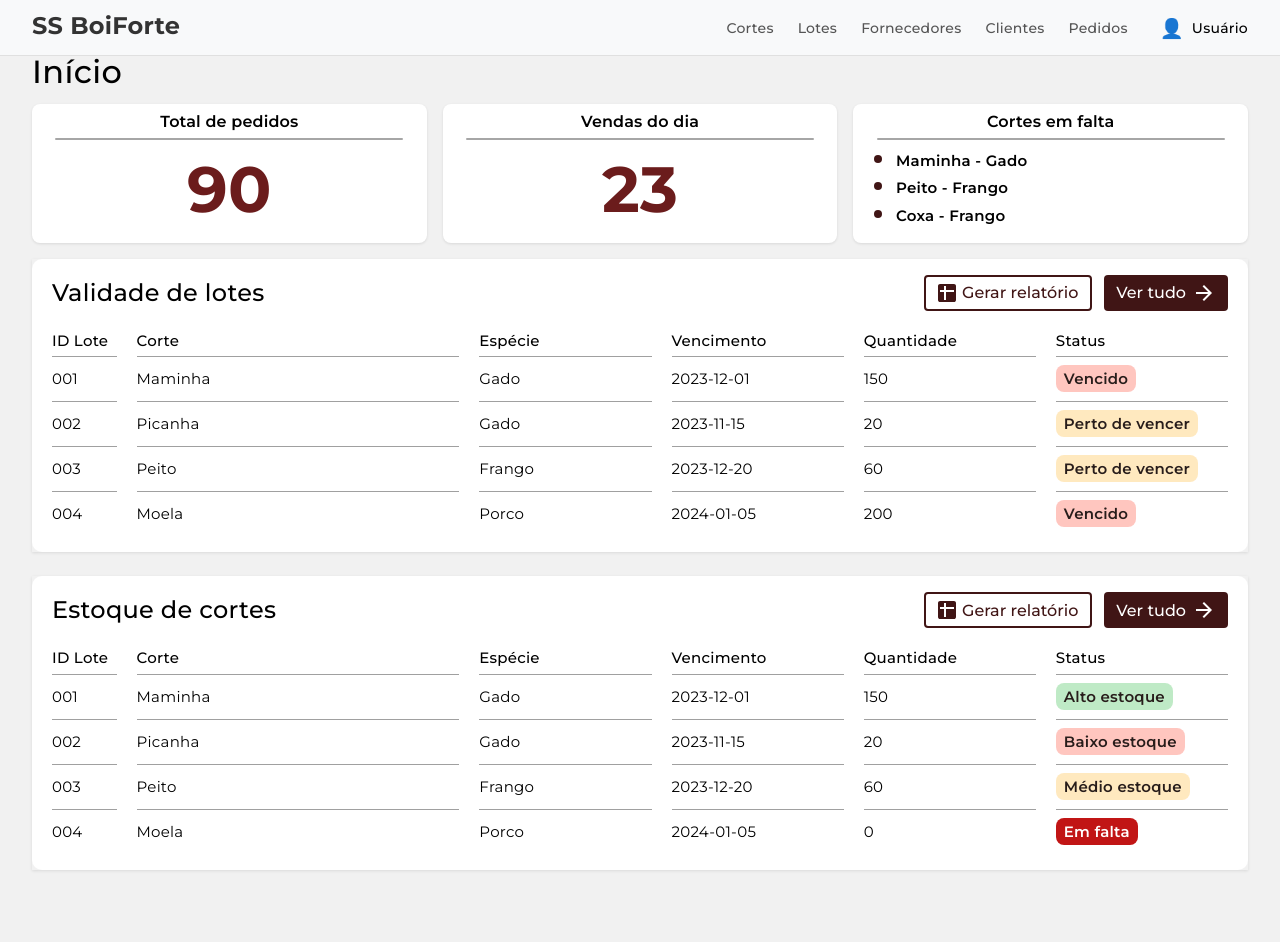
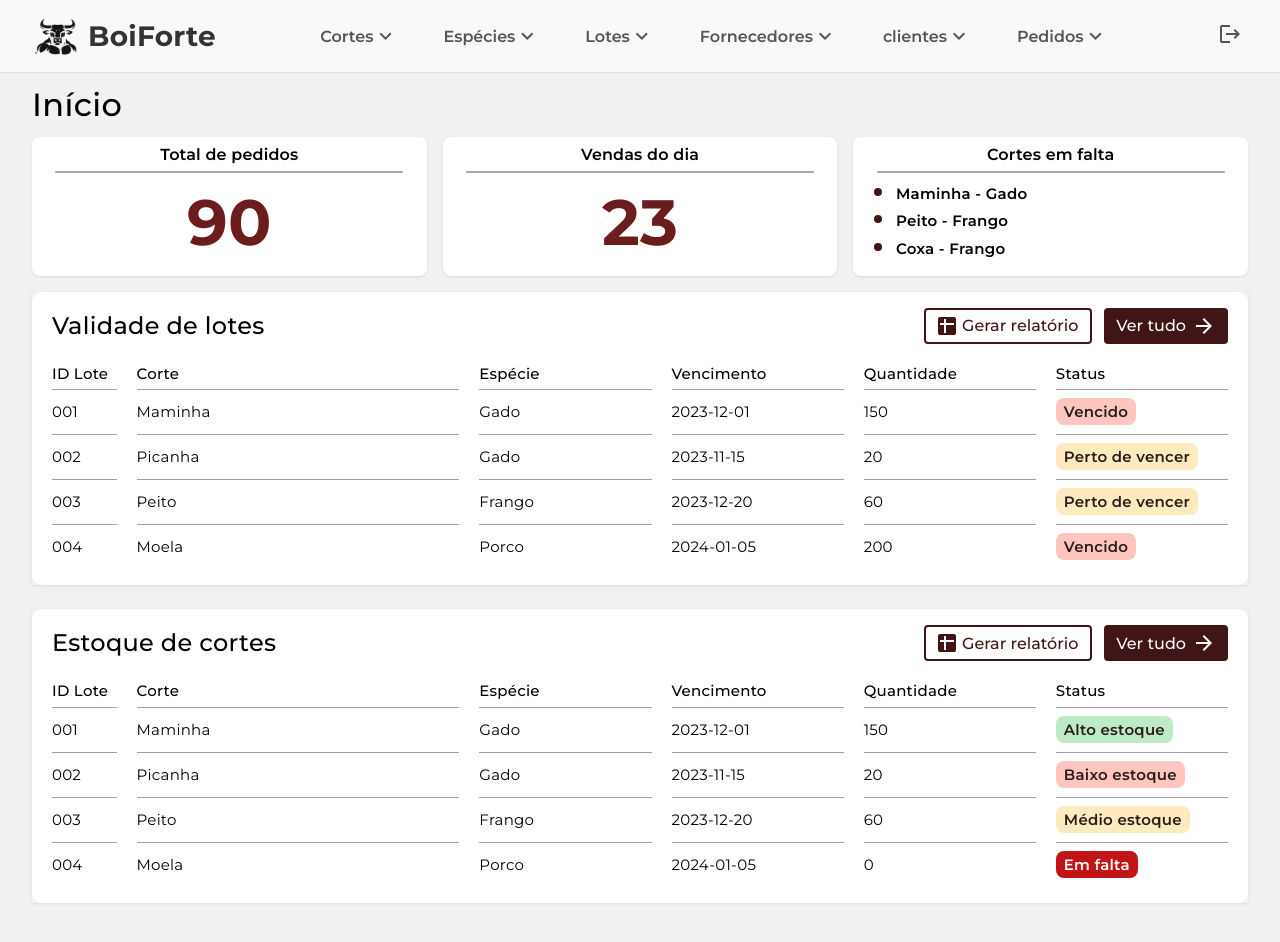
Before and after one commit to wilhelmSt/boiforte-angular, an Angular app: page /dashboard in a window 1280 px wide. Before the commit the page ends 894 px from the top, so only its background shows below. Built offline with nearby package versions, Linux system fonts and the light colour scheme; sample sign-in values are in the browser's storage.

Commit message:
fix: header and routes

```diff
--- a/src/app/pages/dashboard/dashboard.component.scss
+++ b/src/app/pages/dashboard/dashboard.component.scss
@@ -9,7 +9,7 @@
 
 .dashboard {
   width: 100%;
-  padding: 0 2rem;
+  padding: 1rem 2rem;
   background-color: #f1f1f1;
 
   h2 {
--- a/src/app/services/auth.service.ts
+++ b/src/app/services/auth.service.ts
@@ -1,9 +1,12 @@
 import { Injectable } from '@angular/core';
+import { Router } from '@angular/router';
 
 @Injectable({
   providedIn: 'root',
 })
 export class AuthService {
+  constructor(private router: Router) {}
+
   getToken(): string | null {
     return localStorage.getItem('token');
   }
@@ -14,5 +17,7 @@ export class AuthService {
 
   logout(): void {
     localStorage.removeItem('token');
+
+    this.router.navigate(['']);
   }
 }
--- a/src/app/shared/header/header.component.html
+++ b/src/app/shared/header/header.component.html
@@ -1,18 +1,24 @@
 <header class="header-container">
   <div class="header-left">
-    <span class="logo">SS BoiForte</span>
+    <img src="assets/icons/logo.svg" alt="logo" />
+    <span class="logo">BoiForte</span>
   </div>
+
+  <div class="header-middle">
+    <nav class="nav-menu">
+      <button
+        *ngFor="let route of routes"
+        class="nav-button"
+        [class.active]="route.isActive"
+        (click)="navigateTo(route.route)"
+      >
+        <span class="nav-link">{{ route.name }}</span>
+        <mat-icon>keyboard_arrow_down</mat-icon>
+      </button>
+    </nav>
+  </div>
+
   <div class="header-right">
-    <nav class="nav-menu">
-      <a routerLink="/cortes" class="nav-link">Cortes</a>
-      <a routerLink="/lotes" class="nav-link">Lotes</a>
-      <a routerLink="/fornecedores" class="nav-link">Fornecedores</a>
-      <a routerLink="/clientes" class="nav-link">Clientes</a>
-      <a routerLink="/pedidos" class="nav-link">Pedidos</a>
-    </nav>
-    <div class="user-info">
-      <span class="user-icon">👤</span>
-      <span class="user-name">Usuário</span>
-    </div>
+    <button type="button" (click)="logout()"><mat-icon>logout</mat-icon></button>
   </div>
 </header>
--- a/src/app/shared/header/header.component.scss
+++ b/src/app/shared/header/header.component.scss
@@ -8,52 +8,63 @@
   box-shadow: 0 2px 4px rgba(0, 0, 0, 0.1);
 
   .header-left {
+    display: flex;
+    justify-content: center;
+    align-items: center;
+    gap: 8px;
+
     .logo {
-      font-size: 1.5rem;
-      font-weight: bold;
+      font-size: 1.75rem;
+      font-weight: 700;
       color: #333;
     }
   }
 
-  .header-right {
+  .header-middle {
     display: flex;
+    justify-content: center;
     align-items: center;
-    gap: 2rem;
 
     .nav-menu {
       display: flex;
-      gap: 1.5rem;
+      gap: 1rem;
 
-      .nav-link {
+      .nav-button {
         text-decoration: none;
         color: #555;
-        font-weight: 500;
-        transition: color 0.3s;
+        border: none;
+        background-color: transparent;
+        font-weight: 600;
+        font-size: 1rem;
+        display: flex;
+        justify-content: center;
+        align-items: center;
+        cursor: pointer;
+        padding: 5px 15px;
+        border-radius: 25px;
 
         &:hover {
-          color: #007bff;
+          background-color: #6b1c1c99;
+          color: #ededed;
         }
 
         &.active {
-          color: #007bff;
-          border-bottom: 2px solid #007bff;
+          color: #fff;
+          background-color: #6b1c1c;
         }
       }
     }
+  }
 
-    .user-info {
-      display: flex;
-      align-items: center;
-      gap: 0.5rem;
+  .header-right {
+    button {
+      text-decoration: none;
+      color: #555;
+      border: none;
+      background-color: transparent;
+      font-weight: 600;
+      font-size: 1rem;
       cursor: pointer;
-
-      .user-icon {
-        font-size: 1.2rem;
-      }
-
-      .user-name {
-        font-weight: 500;
-      }
     }
   }
 }
--- a/src/app/shared/header/header.component.ts
+++ b/src/app/shared/header/header.component.ts
@@ -1,10 +1,79 @@
-import { Component } from '@angular/core';
+import { Component, OnInit } from '@angular/core';
+import { NavigationEnd, Router } from '@angular/router';
+import { filter } from 'rxjs';
+import { AuthService } from 'src/app/services/auth.service';
 
 @Component({
   selector: 'app-header',
   templateUrl: './header.component.html',
-  styleUrls: ['./header.component.scss']
+  styleUrls: ['./header.component.scss'],
 })
-export class HeaderComponent {
+export class HeaderComponent implements OnInit {
+  routes: Array<{
+    route: string;
+    name: string;
+    isActive: boolean;
+  }> = [
+    {
+      route: '/cortes',
+      name: 'Cortes',
+      isActive: false,
+    },
+    {
+      route: '/especies',
+      name: 'Espécies',
+      isActive: false,
+    },
+    {
+      route: '/lotes',
+      name: 'Lotes',
+      isActive: false,
+    },
+    {
+      route: '/fornecedores',
+      name: 'Fornecedores',
+      isActive: false,
+    },
+    {
+      route: '/Clientes',
+      name: 'clientes',
+      isActive: false,
+    },
+    {
+      route: '/pedidos',
+      name: 'Pedidos',
+      isActive: false,
+    },
+  ];
 
+  constructor(
+    private router: Router,
+    private authService: AuthService
+  ) {}
+
+  ngOnInit() {
+    this.router.events.pipe(filter((event) => event instanceof NavigationEnd)).subscribe((event: any) => {
+      this.updateActiveState(event.url);
+    });
+
+    this.updateActiveState(this.router.url);
+  }
+
+  private updateActiveState(currentUrl: string) {
+    this.routes.forEach((item) => (item.isActive = false));
+
+    const activeItem = this.routes.find((item) => currentUrl.startsWith(item.route) || currentUrl === item.route);
+
+    if (activeItem) {
+      activeItem.isActive = true;
+    }
+  }
+
+  navigateTo(route: string) {
+    this.router.navigate([route]);
+  }
+
+  logout() {
+    this.authService.logout();
+  }
 }
--- a/src/app/shared/header/header.module.ts
+++ b/src/app/shared/header/header.module.ts
@@ -1,10 +1,11 @@
 import { NgModule } from '@angular/core';
 import { CommonModule } from '@angular/common';
 import { HeaderComponent } from './header.component';
+import { MatIconModule } from '@angular/material/icon';
 
 @NgModule({
   declarations: [HeaderComponent],
-  imports: [CommonModule],
+  imports: [CommonModule, MatIconModule],
   exports: [HeaderComponent],
 })
 export class HeaderModule {}
```
Also changed, not shown: src/assets/icons/logo.svg (added).
